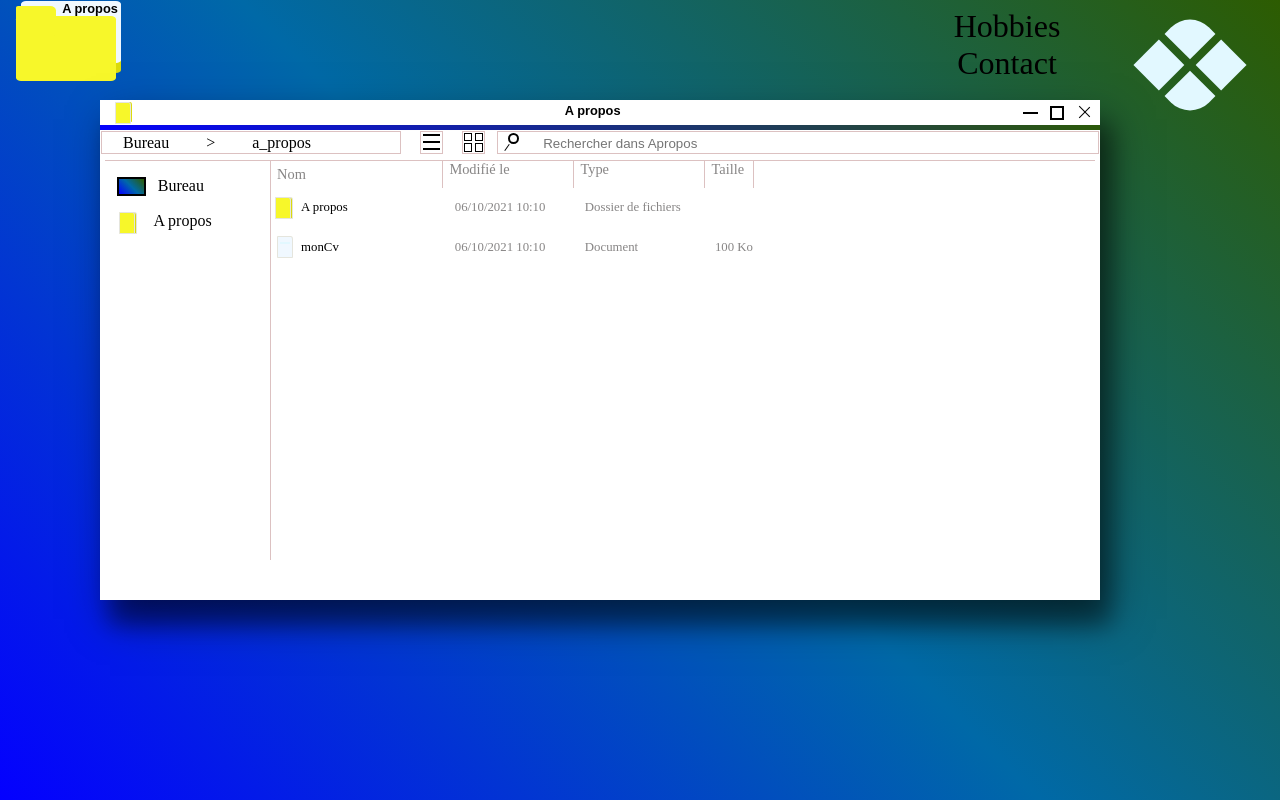
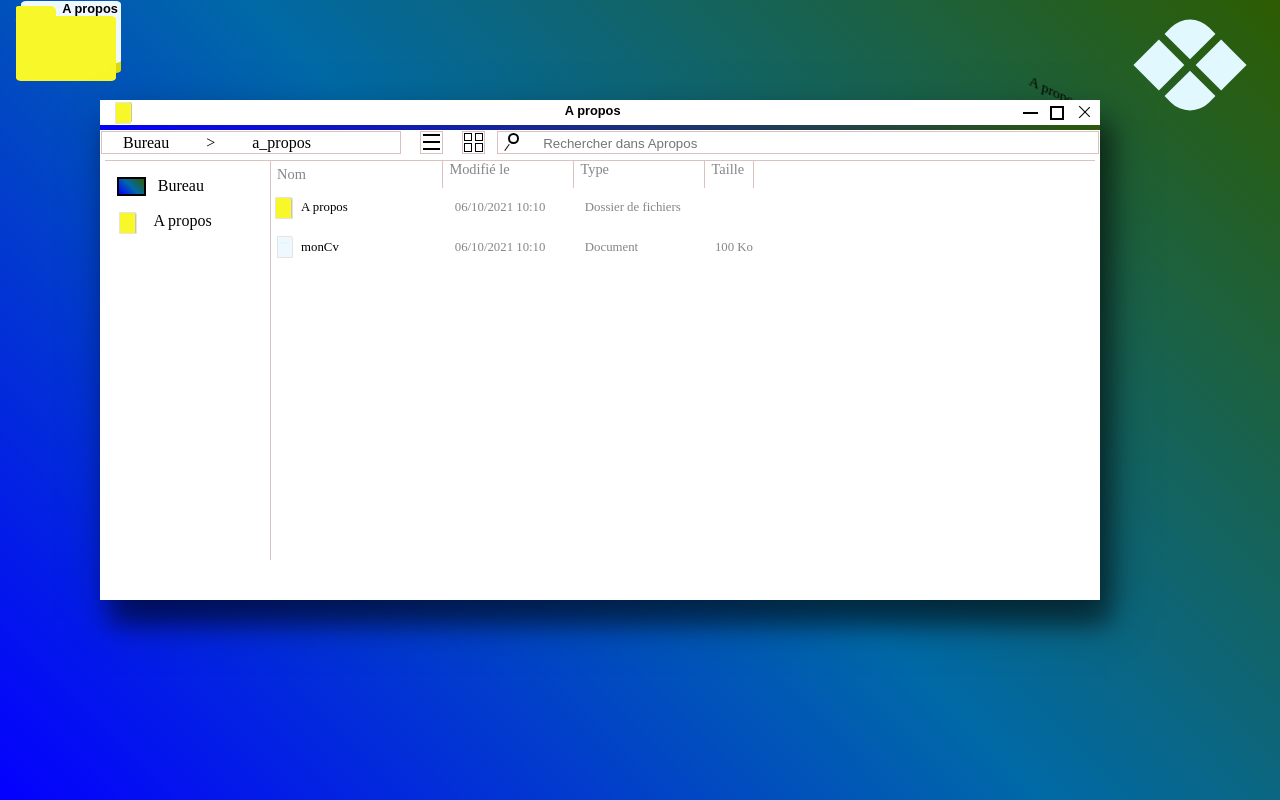
Before and after one commit to romaindupont/cvnume, a React app: page / in a window 1280 px wide. Both pictures are taken after a click on the element 1190 px from the left and 65 px from the top of the page. Shown: the top 800 px of the page. Built offline with nearby package versions, Linux system fonts and the light colour scheme.

Commit message:
menu dynamique

```diff
--- a/src/components/Menu/index.js
+++ b/src/components/Menu/index.js
@@ -1,9 +1,75 @@
-import React, { useState } from 'react';
+import React, { useState, useEffect } from 'react';
 import './style.scss';
 import classNames from 'classnames';
 
 const Menu = () => {
 	const [ closeMenu, setClose ] = useState(false);
+	const scrollW = document.querySelector("#wrap-scroll");
+	const scrollUl = document.querySelector(".ul-scroll");
+	let itemsScrolled;
+	let itemsMax;
+	let cloned = false;
+	const listOpts = {
+		itemCount: null,
+		itemHeight: null,
+		items: [],
+	}
+
+	const scrollWrap = (e) => {
+
+		const menuList = [];
+		const liElement = document.querySelectorAll("li");
+		menuList.push(liElement)
+		liElement.forEach((items) => items.classList.remove("active") & items.classList.remove("derriere"))
+		/* console.log(e.target.scrollTop) */
+		itemsScrolled = Math.ceil((e.target.scrollTop + listOpts.itemHeight / 2) / listOpts.itemHeight)
+		/* console.log(itemsScrolled) */
+		if (itemsScrolled < listOpts.items.length) {
+			listOpts.items[itemsScrolled].classList.add("active");
+			console.log(itemsScrolled)
+			/* listOpts.items[1+itemsScrolled].classList.add("derriere"); */
+		}
+/* 		if(e.target.scrollTop < 1) {
+			itemsScrolled = 0;
+		} */
+	/* 	console.log(listOpts.items.length, itemsScrolled) */
+		if (itemsScrolled > listOpts.items.length - 2) {
+			/* console.log('more menu',listOpts.items.length, itemsScrolled) */
+			for (let i = 1; i <= itemsMax - 1; i++) {
+
+				let node;
+				node = listOpts.items[i];
+				/* node = listOpts.items[i].cloneNode(true); */
+			/* 	console.log(node) */
+			if (!cloned) {
+				node = listOpts.items[i].cloneNode(true);
+			}
+				scrollUl.appendChild(node);
+				/* if (!cloned) {
+					node = listOpts.items[_x].cloneNode(true); */
+				}
+		}
+
+		initItems(cloned, e);
+	}
+	const initItems = (scrollSmooth, e) => {
+
+		listOpts.items = [].slice.call(scrollUl.querySelectorAll("li"));
+		listOpts.itemHeight = listOpts.items[0].clientHeight;
+		/* console.log(listOpts.itemHeight) */
+		listOpts.itemCount = listOpts.items.length;
+		/* console.log(listOpts.itemCount) */
+		if (!itemsMax) {
+			itemsMax = listOpts.itemCount;
+			/* console.log(itemsMax) */
+		}
+
+		if (scrollSmooth) {
+/* 			console.log(scrollSmooth) */
+			let seamLessScrollPoint = ((itemsMax - 2) * listOpts.itemHeight);
+			e.target.scrollTop = seamLessScrollPoint;
+		}
+	}
 
   return (
     <div className={classNames("menu", {"menu--clic":closeMenu})} onClick={()=>setClose(!closeMenu)} >
@@ -11,10 +77,11 @@ const Menu = () => {
 			<div className="borddroitHaut"></div>
 			<div className="bordgaucheBas"></div>
 			<div className="borddroitBas"></div>
-			<nav className={classNames("menuNavigation", {"menuNavigation--clic":closeMenu})} id="scroll-container">
-				<div className="wrap-container" id="wrap-scroll">
+			<div className={classNames("menuNavigation", {"menuNavigation--clic":closeMenu})} id="scroll-container">
+				<div className="wrap-container" id="wrap-scroll" onScroll={scrollWrap}>
 				<ul className="ul-scroll">
-					<li className="active"><span className="item">A propos</span></li>
+				<li ></li>
+					<li ><span className="item">A propos</span></li>
 					<li><span className="item">Connaissances</span></li>
 					<li><span className="item">Hobbies</span></li>
 					<li><span className="item">Contact</span></li>
@@ -22,7 +89,7 @@ const Menu = () => {
 					<li><span className="item">Projets</span></li>
 				</ul>
 				</div>
-			</nav>
+			</div>
     </div>
   );
 }
--- a/src/components/Menu/style.scss
+++ b/src/components/Menu/style.scss
@@ -78,29 +78,34 @@
 
 .menuNavigation {
 	display: none;
+	/* visibility: hidden; */
 	&--clic {
 		display: block;
+		/* visibility: visible; */
     transform: rotate(-135deg);
-    overflow: hidden;
-    margin: auto;
-    height: 50vh;
-    top: -10vh;
-    left: 63px;
-    position: relative;
-    min-height: 200px;
-    font-size: 2rem;
-    width: 240px;
 	}
 }
-
+#scroll-container {
+  overflow: hidden;
+  margin: auto;
+  position: relative;
+  min-height: 200px;
+	top: -22px;
+	left: 6px;
+	width: 350px;
+	transform: rotate(210deg);
+}
 .wrap-container {
 	position: relative;
-	max-height: 200px;
+	max-height: 350px;
 	width: 100%;
 	max-width: 100%;
 	margin: auto;
-	overflow: auto;
+	overflow-y: auto;
+	overflow-x: hidden;
 	padding-right: 20px;
+  mask-image: -webkit-gradient(linear, left bottom, left top, color-stop(0.5, black), color-stop(1, transparent));
+
 }
 
 ul, ul li {
@@ -112,75 +117,55 @@ ul {
 	list-style: none;
 	position: relative;
 	transition: transform .3s;
-	top: 50px;
+	top: 25px;
 }
-
+.wrap-container ul li.active .item {
+	transform: scale(2) /* rotate3d(0, 0, 1, 45deg) */;
+}
 ul li .item {
 	position: relative;
 	transition: transform 200ms;
 	display: inline-block;
+	transform: translate3d(50px, 0px, 15px) rotate3d(1, 1, 1, 55deg);
 
 }
-/* ul {
-	position: fixed;
-	top: -210px;
-	left: -270px;
-	width: 530px;
-	height: 340px;
-	border-top-left-radius: 260px;
-	border-top-right-radius: 260px;
-	border: 10px solid transparent;
-	border-bottom: 0;
-	-webkit-box-sizing: border-box;
-	-moz-box-sizing: border-box;
-	box-sizing: border-box;
-	transform: rotate(-120deg);
+.wrap-container ul li {
+  height: 130px;
+  line-height: 140px;
+  transition: transform .3s;
+  overflow: hidden;
+	margin-left: 1rem;
 }
 
-li:nth-child(1) {
+.active {
+	transform: rotate(15deg);
+	overflow: hidden;
+	transition: transform .3s;
+}
+.derriere {
+	transform: translate3d(50px, 0px, 15px) rotate3d(1, 1, 1, -50deg);
+
+}
+.wrap-container ul li:last-of-type {
+	padding-bottom: 50px;
+
+}
+li.active:after {
+	content: "";
+	border-bottom: 40px solid white;
+	border-left: 45px solid transparent;
 	position: absolute;
-    top: -70px;
-    left: 315px;
-    font-size: 2.5rem;
-    transform: rotate(110deg);
+	top: 52px;
+	right: 0;
+	transform: rotate(132deg);
 }
 
-li:nth-child(2) {
+li.active:before {
+	content: "";
+	border-bottom: 40px solid white;
+	border-left: 45px solid transparent;
 	position: absolute;
-	top: -130px;
-	left: 220px;
-	font-size: 2.5rem;
-	transform: rotate(109deg);
+	top: 57px;
+	left: 0;
+	transform: rotate(-50deg);
 }
-
-li:nth-child(3) {
-	position: absolute;
-	top: -85px;
-	left: 183px;
-	transform: rotate(108deg);
-	font-size: 2.5rem;
-}
-
-li:nth-child(4) {
-	position: absolute;
-	top: -75px;
-	left: 120px;
-	font-size: 2.5rem;
-	transform: rotate(99deg);
-}
-
-li:nth-child(5) {
-	position: absolute;
-	top: -57px;
-	left: 30px;
-	transform: rotate(95deg);
-	font-size: 2.5rem;
-}
-
-li:nth-child(6) {
-	position: absolute;
-	top: 15px;
-	left: -15px;
-	font-size: 2.5rem;
-	transform: rotate(91deg);
-} */
```
